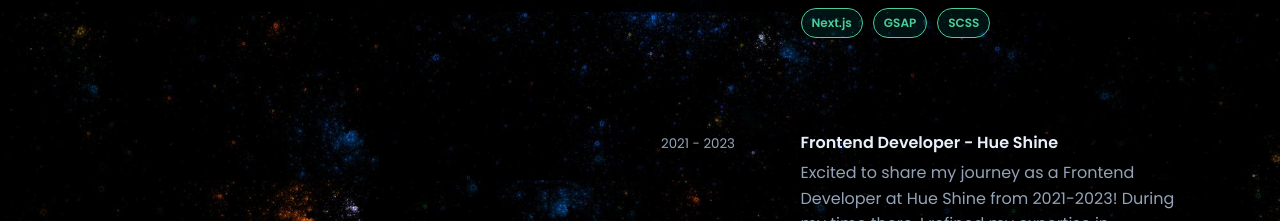
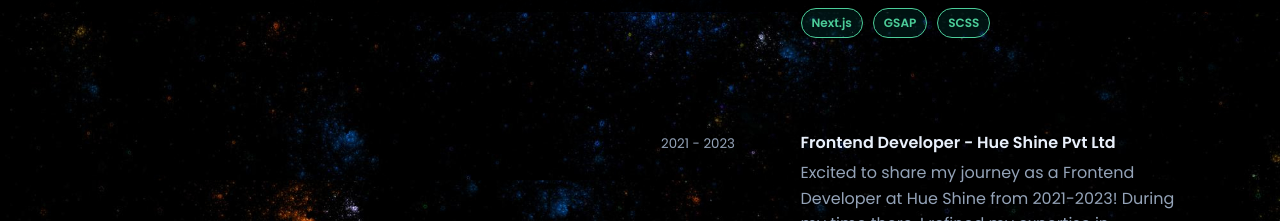
Before and after one commit to yogesh-karki/portfoliov2, a Next.js app: page / in a window 1280 px wide. Shown: the part 788-1009 px from the top of the page. Built offline with nearby package versions, Linux system fonts and the light colour scheme.

Commit message:
portfolio

```diff
--- a/app/components/sections/experience.jsx
+++ b/app/components/sections/experience.jsx
@@ -18,7 +18,7 @@ const data = [
   },
   {
     date: "2021 - 2023",
-    title: "Frontend Developer - Hue Shine",
+    title: "Frontend Developer - Hue Shine Pvt Ltd",
     link: "#",
     text: "Excited to share my journey as a Frontend Developer at Hue Shine from 2021-2023! During my time there, I refined my expertise in JavaScript, React, Axios, HTML & SCSS, Laravel, WordPress, mySQL, and Git. Excited to continue growing and exploring new technologies in the ever-evolving world of web development!",
     tags: [
```
